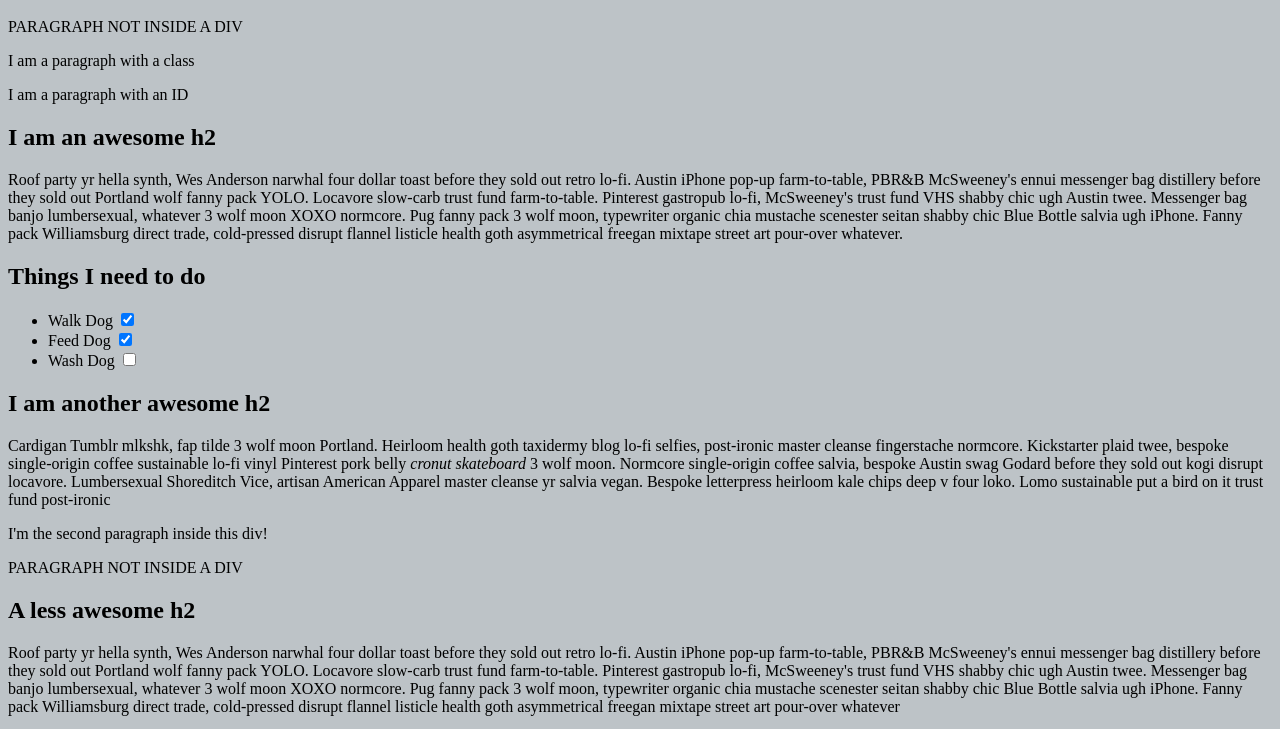
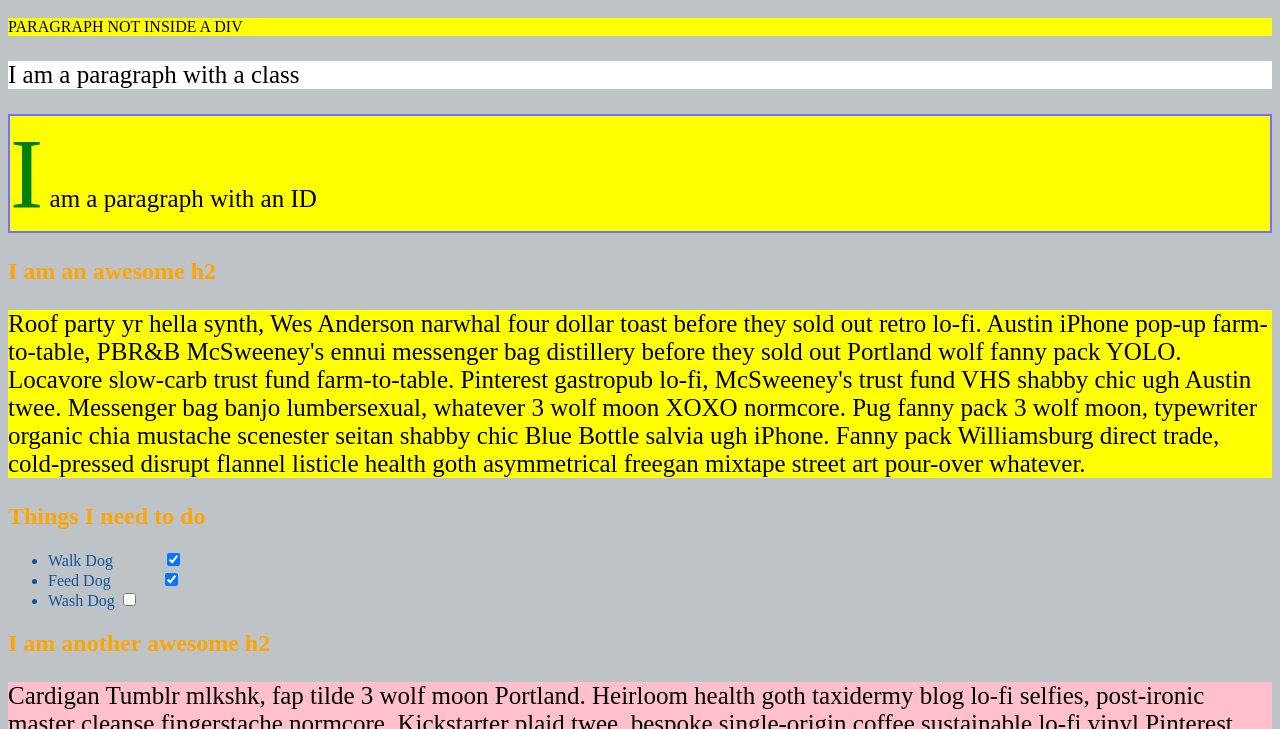
Before and after one commit to abrinck/WebDevBootcamp, a plain HTML site: page 09_Selector_Exercise/selectorsExercise.html in a window 1280 px wide. Shown: the part 48-777 px from the top of the page. Drawn offline with Linux system fonts and the light colour scheme.

Commit message:
completed selector exercise

```diff
--- a/09_Selector_Exercise_Starter/selectors.css
+++ b/09_Selector_Exercise/selectors.css
@@ -12,36 +12,86 @@ h1 {
 }
 
 /* Make all <h2> elements orange */
+h2 {
+	color: orange;
+}
 
 /* Make all <li> elements blue(pick your own hexadecimal blue)*/
+li {
+	color: #115599;
+}
 
 /*Change the background on every paragraph to be yellow*/
+p {
+	background: yellow;
+}
 
 /*Make all inputs have a 3px red border*/
+input {
+	border: 3px solid red;
+}
 
 /* Give everything with the class 'hello' a white background*/
+.hello {
+	background: white;
+}
 
 /* Give the element with id 'special' a 2px solid blue border(pick your own rgb blue)*/
+#special {
+	border: 2px solid rgb(114, 114, 253);
+}
 
 /*Make all the <p>'s that are nested inside of divs 25px font(font-size: 25px)*/
+div p {
+	font-size: 25px;
+}
 
 /*Make only inputs with type 'text' have a gray background*/
+input[type='text'] {
+	background: gray;
+}
 
 /* Give both <p>'s inside the 3rd <div> a pink background*/
+div:nth-of-type(3) p {
+	background: pink;
+}
 
 /* Give the 2nd <p> inside the 3rd <div> a 5px white border*/
+div:nth-of-type(3) p:nth-of-type(2) {
+	border: white 5px solid;
+}
 
 /* Make the <em> in the 3rd <div> element white and 20px font(font-size:20px)*/
+div:nth-of-type(3) em {
+	color: white;
+	font-size: 20px;
+}
 
 /*BONUS CHALLENGES*/
 /*You may need to research some other selectors and properties*/
 
 /*Make all "checked" checkboxes have a left margin of 50px(margin-left: 50px)*/
+input:checked {
+	margin-left: 50px;
+}
 
 /* Make the <label> elements all UPPERCASE without changing the HTML(definitely look this one up*/
+label {
+	text-transform: uppercase;
+}
 
 /*Make the first letter of the element with id 'special' green and 100px font size(font-size: 100)*/
+#special::first-letter {
+	color: green;
+	font-size: 100px;
+}
 
 /*Make the <h1> element's color change to blue when hovered over */
+h1:hover {
+	color: blue;
+}
 
 /*Make the <a> element's that have been visited gray */
+a:visited {
+	color: gray;
+}
```
Also changed, not shown: 09_Selector_Exercise/selectorsExercise.html (renamed from 09_Selector_Exercise_Starter/selectorsExercise.html).
